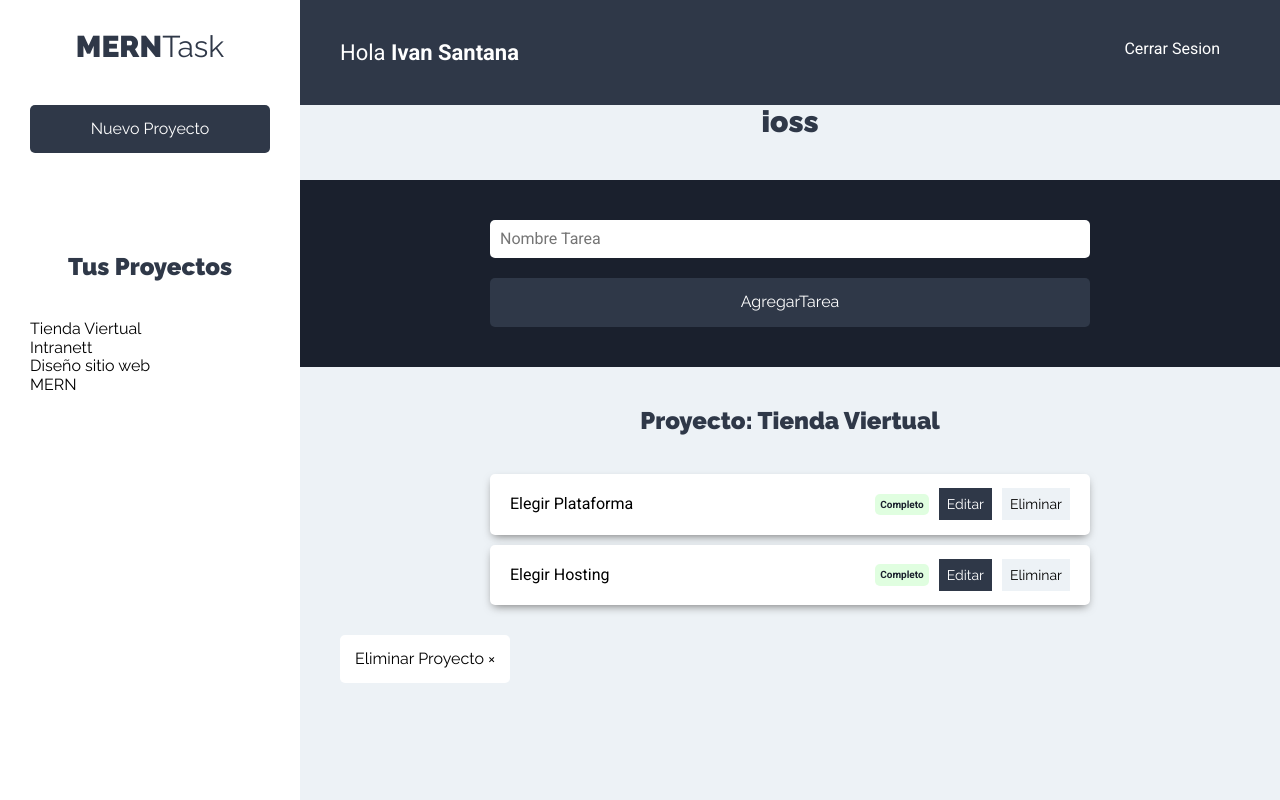
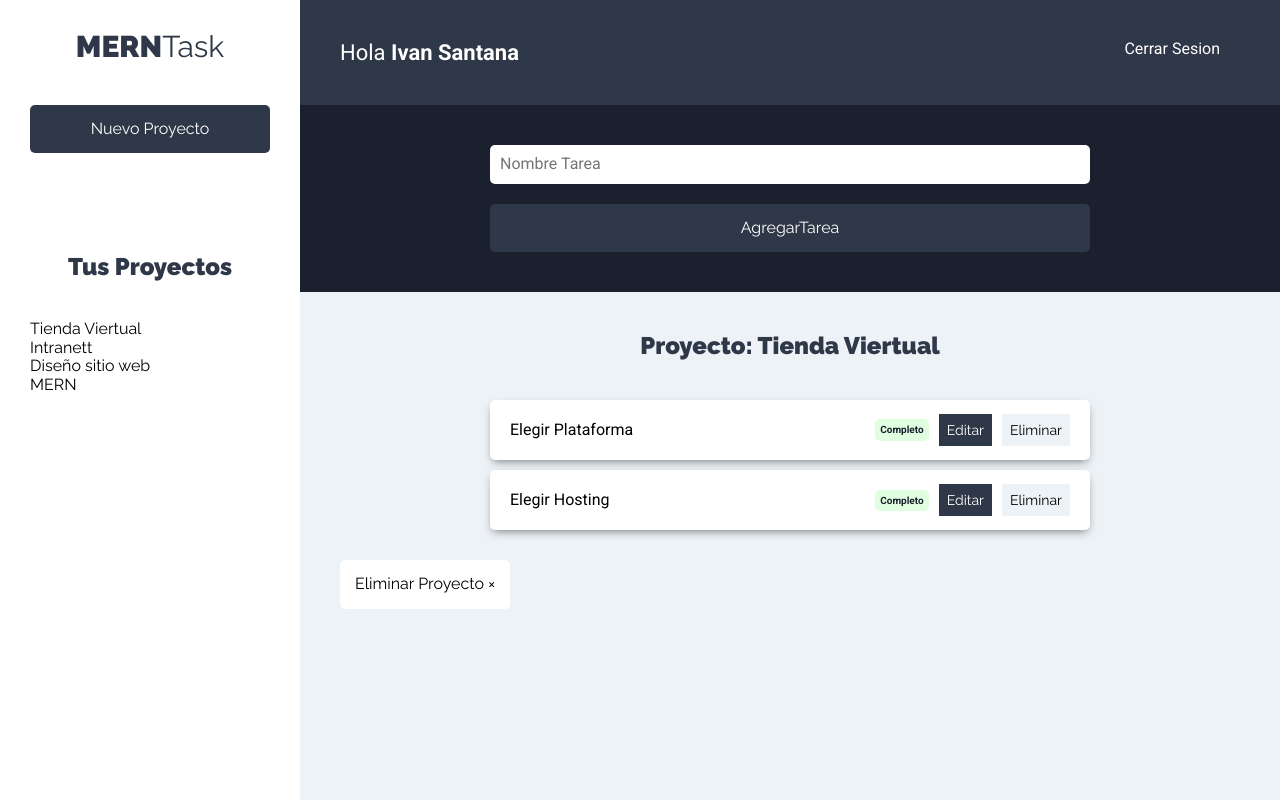
Before and after one commit to iamivansantana/exampleMERN-task, a React (Create React App) app: page /proyectos in a window 1280 px wide. Both pictures are taken after a click on the button "Tienda Viertual". Built offline with nearby package versions, Linux system fonts and the light colour scheme.

Commit message:
commit2 dell

```diff
--- a/src/components/tareas/FromTarea.js
+++ b/src/components/tareas/FromTarea.js
@@ -63,7 +63,7 @@ const FromTarea = () => {
 
   return (
     <>
-    <h1>ioss</h1>
+
       <div className="formulario">
         <form
           onSubmit={onSubmit}
```
